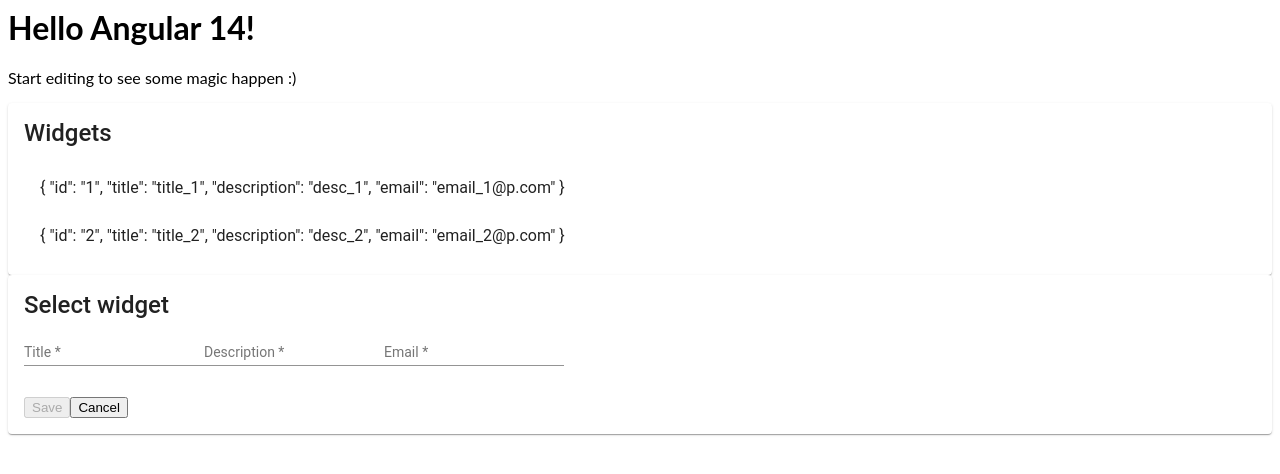
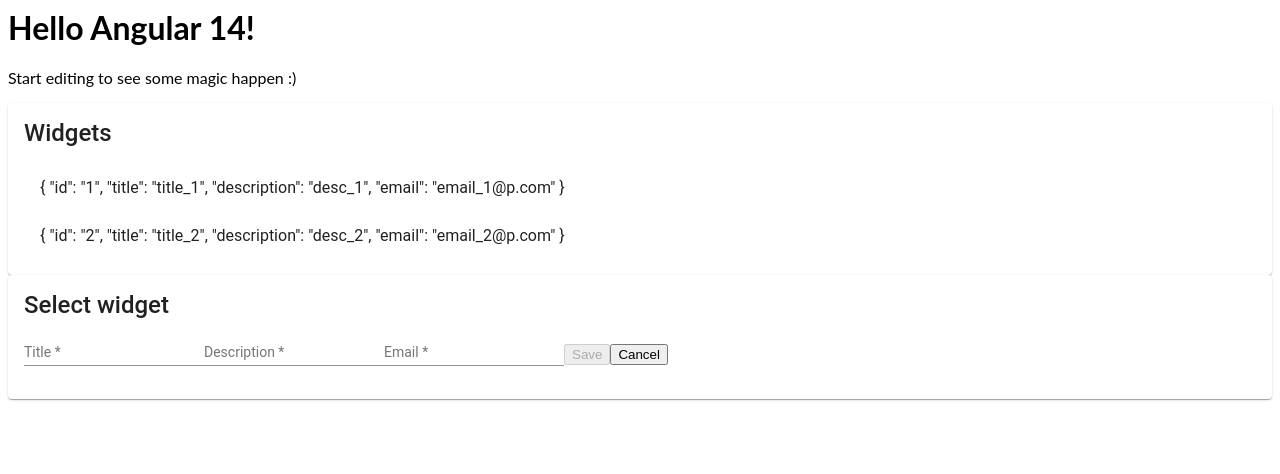
Before and after one commit to snehalp29/angular-ivy-Del1, an Angular app: page / in a window 1280 px wide. Shown: the top 474 px of the page. Built offline with nearby package versions, Linux system fonts and the light colour scheme.

Commit message:
4 files modified

```diff
--- a/src/app/widgets/widget-details/widget-details.component.html
+++ b/src/app/widgets/widget-details/widget-details.component.html
@@ -8,7 +8,7 @@
     >
   </mat-card-title>
   <mat-card-content>
-    <form #wForm="ngForm" (submit)="saved.emit(currentWidget)">
+    <form #wForm="ngForm" (submit)="SubmitWidget(currentWidget)">
       <mat-form-field class="full-width">
         <input
           matInput
@@ -37,21 +37,27 @@
           placeholder="Email"
           type="email"
           required
-          name="title"
+          name="email"
         />
       </mat-form-field>
-    </form>
 
-    <button mat-button color="primary" type="submit" [disabled]="wForm.invalid">
+      <button
+        mat-button
+        color="primary"
+        type="submit"
+        [disabled]="wForm.invalid"
+      >
         Save
       </button>
       <button
         mat-button
+        type="reset"
         color="secondary"
         (click)="wForm.reset(); canceled.emit()"
       >
         Cancel
       </button>
+    </form>
   </mat-card-content>
 </mat-card>
 <!-- {{ wForm | json }} -->
--- a/src/app/widgets/widget-details/widget-details.component.ts
+++ b/src/app/widgets/widget-details/widget-details.component.ts
@@ -19,5 +19,9 @@
 
   constructor() {}
 
+  SubmitWidget(widget: Widget) {
+    // console.log('SubmitWidget', widget);
+    this.saved.emit(widget);
+  }
   ngOnInit() {}
 }
--- a/src/app/widgets/widgets.component.ts
+++ b/src/app/widgets/widgets.component.ts
@@ -25,7 +25,7 @@
   }
 
   saveWidget(widget: Widget) {
-    console.log(widget);
+    console.log('saveWidget', widget);
     if (widget.id) {
       this.updateWidget(widget);
     } else {
--- a/src/app/widgets/widgets.service.ts
+++ b/src/app/widgets/widgets.service.ts
@@ -42,6 +42,7 @@
   }
 
   create(widget: Widget) {
+    debugger;
     if (this.widgets.find((w) => w.email === widget.email)) {
       throw 'email exists';
     } else {
```
Lines whose indentation alone changed are shown as unchanged.
